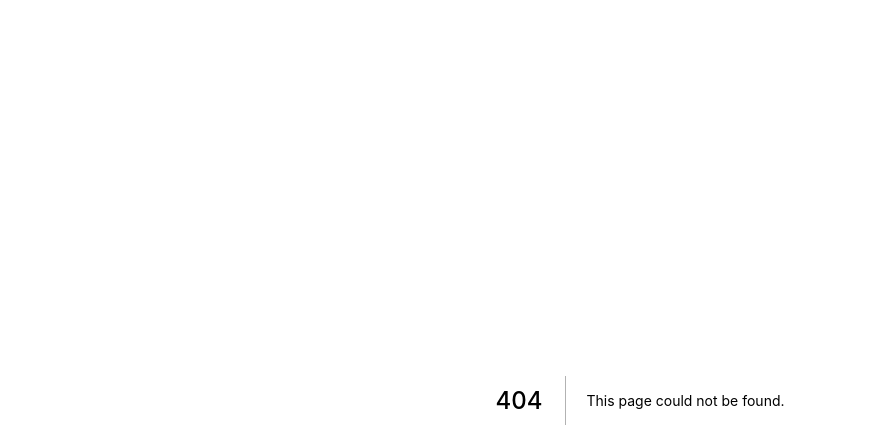
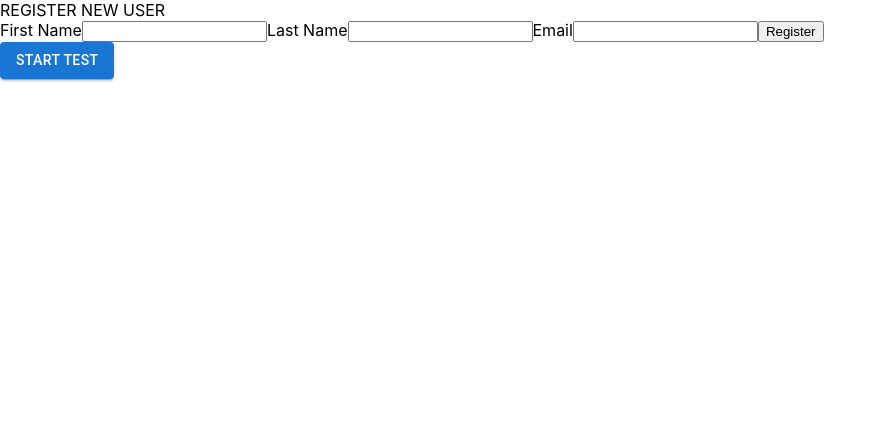
Before and after one commit to amaranthaceae-rfp56/enneagram, a Next.js app: page /user/register in a window 1280 px wide. Before the commit this address had no page. Shown: the top 448 px of the page, without its empty margins (0-887 px from the left). Built offline with nearby package versions, Linux system fonts and the light colour scheme.

Commit message:
initial attempts to hook up to back-end

```diff
--- a/package.json
+++ b/package.json
@@ -11,6 +11,7 @@
     "@emotion/react": "^11.7.1",
     "@emotion/styled": "^11.6.0",
     "@mui/material": "^5.3.0",
+    "axios": "^0.25.0",
     "firebaseui": "^6.0.0",
     "framer-motion": "^5.6.0",
     "next": "12.0.8",
--- /dev/null
+++ b/pages/user/register.tsx
@@ -0,0 +1,71 @@
+import React, { useState } from 'react'
+import Link from 'next/link'
+import Button from '@mui/material/Button'
+import axios from 'axios'
+
+type RegisterProps = {
+};
+
+const Register = () => {
+
+  let registerUser = async (e) => {
+    e.preventDefault()
+    console.log('First Name: ', e.target.firstName.value)
+    console.log('Last Name: ', e.target.lastName.value)
+    console.log('Email: ', e.target.email.value)
+
+  }
+
+  return (
+    <>
+      <header className="enneagram-main">
+        <div className="title">REGISTER NEW USER</div>
+          </header>
+            <div className="login-buttons-container">
+              <form onSubmit={registerUser}>
+                <label htmlFor="firstName">First Name</label>
+                <input id="firstName" name="firstName" type="text" autoComplete="firstName" required />
+                <label htmlFor="lastName">Last Name</label>
+                <input id="lastName" name="lastName" type="text" autoComplete="lastName" required />
+                <label htmlFor="email">Email</label>
+                <input id="email" name="email" type="text" autoComplete="email" required />
+                <button type="submit">Register</button>
+              </form>
+                <Button
+                  variant="contained">Start Test
+                </Button>
+          </div>
+       </>
+   );
+};
+
+export default Register;
+
+
+
+// function Form() {
+//   const registerUser = async (event: { preventDefault: () => void; target: { name: { value: any; }; }; }) => {
+//     event.preventDefault()
+
+//     const res = await fetch('/api/register', {
+//       body: JSON.stringify({
+//         name: event.target.name.value
+//       }),
+//       headers: {
+//         'Content-Type': 'application/json'
+//       },
+//       method: 'POST'
+//     })
+
+//     const result = await res.json()
+//     // result.user => 'Ada Lovelace'
+//   }
+
+//   return (
+//     <form onSubmit={registerUser}>
+//       <label htmlFor="name">Name</label>
+//       <input id="name" name="name" type="text" autoComplete="name" required />
+//       <button type="submit">Register</button>
+//     </form>
+//   )
+// }
```
Also changed, not shown: pages/test/index.tsx (+8 -0 lines), 1 other file (tests, documents, lock files or other folders).
